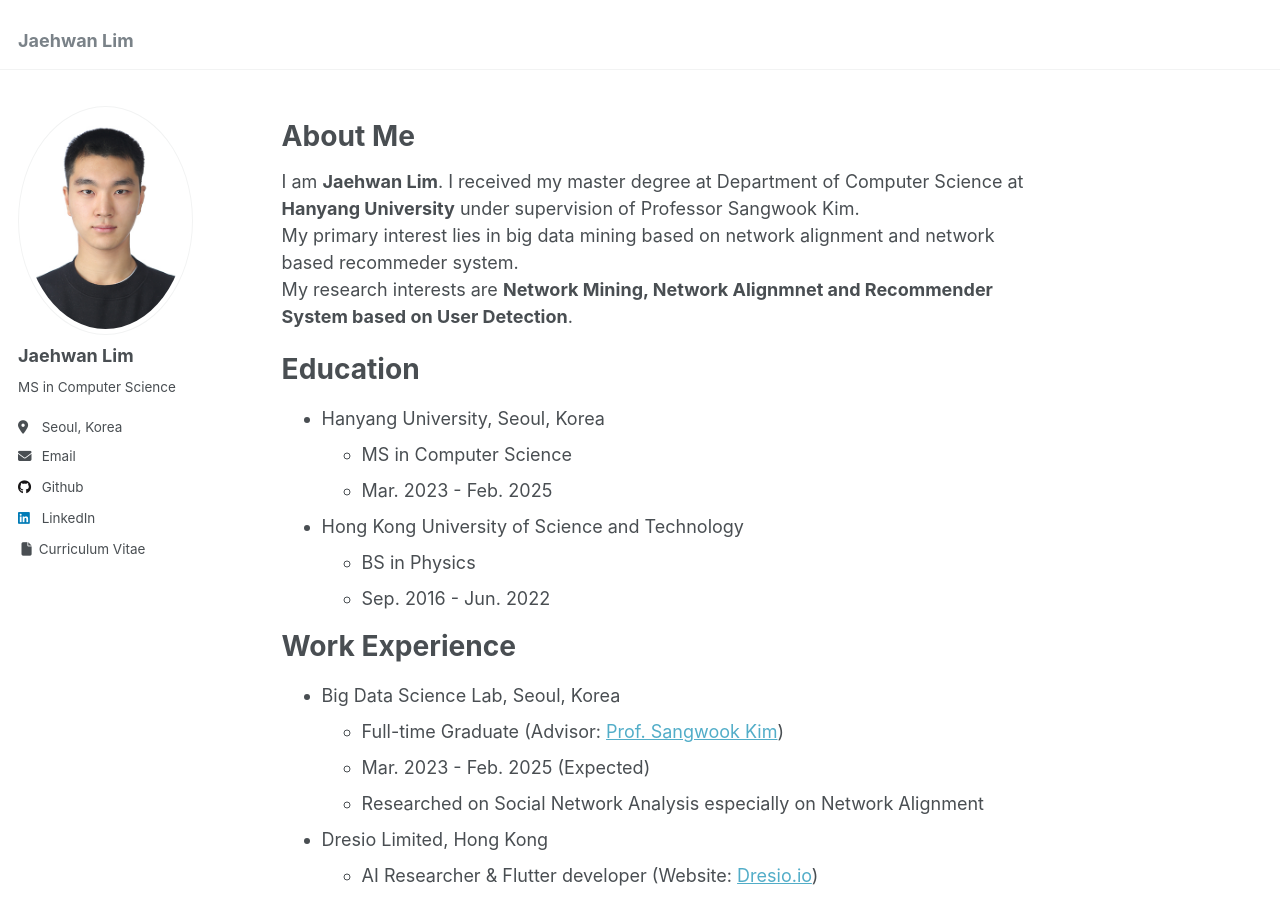
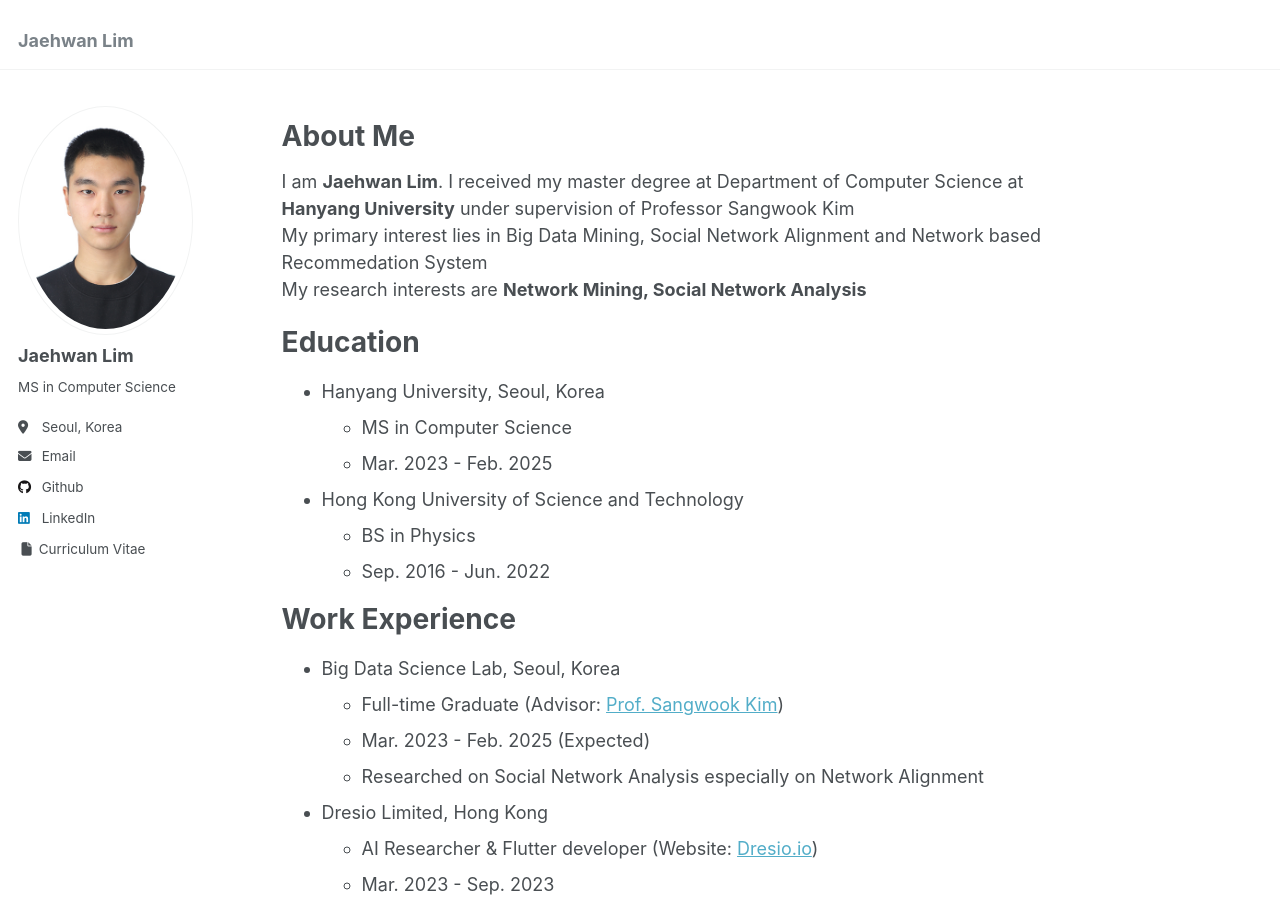
Before and after one commit to JaehwanO/JaehwanO.github.io, a Jekyll site: the page built from _pages/about.md, in a window 1280 px wide and 900 px high. Built offline with Jekyll 4.4.1, drawn with Linux system fonts in a browser that asks for light colours.

Commit message:
Initial commit

```diff
--- a/_pages/about.md
+++ b/_pages/about.md
@@ -9,9 +9,9 @@ redirect_from:
 ---
 About Me
 ======
-I am **Jaehwan Lim**. I received my master degree at Department of Computer Science at **Hanyang University** under supervision of Professor Sangwook Kim. <br>
-My primary interest lies in big data mining based on network alignment and network based recommeder system. <br>
-My research interests are **Network Mining, Network Alignmnet and Recommender System based on User Detection**.
+I am **Jaehwan Lim**. I received my master degree at Department of Computer Science at **Hanyang University** under supervision of Professor Sangwook Kim<br>
+My primary interest lies in Big Data Mining, Social Network Alignment and Network based Recommedation System<br>
+My research interests are **Network Mining, Social Network Analysis**
 
 Education
 ====
```
